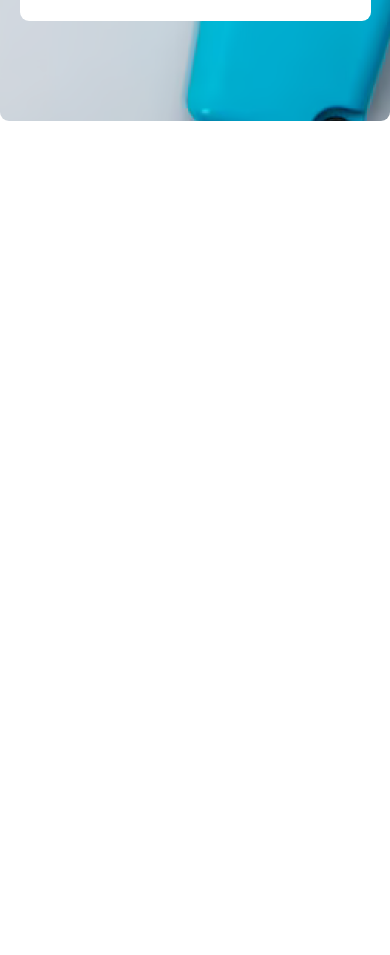
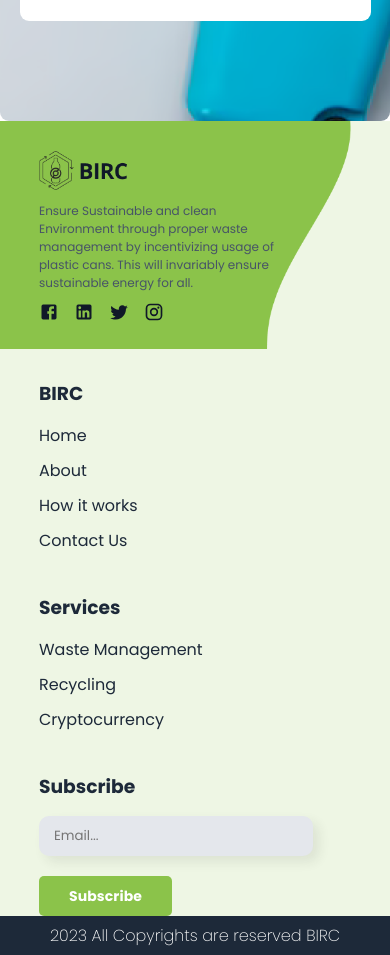
Before and after one commit to Sheila-a/Circle-WMS, a React (Vite) app in the folder client/: page /login in a window 390 px wide. Shown: the part 780-1735 px from the top of the page. Before the commit the page ends 901 px from the top, so only its background shows below. Built offline with nearby package versions, Linux system fonts and the light colour scheme.

Commit message:
Home Page 90%

```diff
--- a/client/package.json
+++ b/client/package.json
@@ -10,6 +10,10 @@
     "preview": "vite preview"
   },
   "dependencies": {
+    "@emotion/react": "^11.11.0",
+    "@emotion/styled": "^11.11.0",
+    "@mui/icons-material": "^5.11.16",
+    "@mui/material": "^5.12.3",
     "react": "^18.2.0",
     "react-dom": "^18.2.0",
     "react-router-dom": "^6.11.1"
--- a/client/src/App.jsx
+++ b/client/src/App.jsx
@@ -5,6 +5,7 @@ import Signup from "./userAuthenticate/Signup/Signup";
 import Button from "./userAuthenticate/Button/Button";
 import Home from "./Page/Home/Home";
 import Navbar from "./Components/Navbar/Navbar";
+import Footer from "./Components/Footer/Footer";
 function App() {
   const [isLoggedIn, setIsLoggedIn] = useState(false);
 
@@ -19,7 +20,6 @@ function App() {
           Working
         </h1> */}
         {/* <Route path="/login" element={<Home />} /> */}
-        <Routes></Routes>
 
         <Button
           style={{ background: "#1877F2", width: "180px", marginTop: "45px" }}
@@ -40,6 +40,7 @@ function App() {
           />
           <Route path="/login" element={<Login Clickhandler={handleLogin} />} />
         </Routes>
+        <Footer />
       </>
     );
   }
--- /dev/null
+++ b/client/src/Components/Footer/Footer.jsx
@@ -0,0 +1,84 @@
+import InstagramIcon from "@mui/icons-material/Instagram";
+import FacebookIcon from "@mui/icons-material/Facebook";
+import TwitterIcon from "@mui/icons-material/Twitter";
+import LinkedInIcon from "@mui/icons-material/LinkedIn";
+import FLOGO from "../../assets/logo.png";
+import Button from "../Button/Button";
+import design from "./style.module.css";
+const Footer = () => {
+  return (
+    <div className={design.Footer_wrapper}>
+      <div className={design.Footer_container}>
+        <div className={design.Footer_col}>
+          <img src={FLOGO} alt="" className={design.Footer_logo} />
+
+          <p>
+            Ensure Sustainable and clean Environment through proper waste
+            management by incentivizing usage of plastic cans. This will
+            invariably ensure sustainable energy for all.
+          </p>
+          <div className={design.Footer_icons}>
+            <FacebookIcon
+              className={design.Footer_ico}
+              style={{ fontSize: "200%" }}
+            />
+            <LinkedInIcon
+              className={design.Footer_ico}
+              style={{ fontSize: "200%" }}
+            />
+            <TwitterIcon
+              className={design.Footer_ico}
+              style={{ fontSize: "200%" }}
+            />
+            <InstagramIcon
+              className={design.Footer_ico}
+              style={{ fontSize: "200%" }}
+            />
+          </div>
+        </div>
+        <div className={design.Footer_cols}>
+          <h3>BIRC</h3>
+          <p>Home</p>
+          <p>About</p>
+          <p>How it works</p>
+          <p>Contact Us</p>
+        </div>
+        <div className={design.Footer_cols}>
+          {" "}
+          <h3>Services</h3>
+          <p>Waste Management</p>
+          <p>Recycling</p>
+          <p>Cryptocurrency</p>
+        </div>
+        <div className={design.Footer_cols}>
+          <h3>Subscribe</h3>
+          <form>
+            <label htmlFor="email"></label>
+            <input
+              type="email"
+              id="email"
+              placeholder="Email..."
+              className={design.Footer_input}
+              // value={email}
+              // onChange={(e) => setEmail(e.target.value)}
+              required
+            />
+            <Button
+              content="Subscribe"
+              style={{
+                backgroundColor: "#8BC34A",
+                marginLeft: "0",
+                border: "none",
+              }}
+            />
+          </form>
+        </div>
+      </div>
+      <p className={design.Footer_bottom}>
+        2023 All Copyrights are reserved BIRC
+      </p>
+    </div>
+  );
+};
+
+export default Footer;
--- /dev/null
+++ b/client/src/Components/Footer/style.module.css
@@ -0,0 +1,171 @@
+.Footer_wrapper {
+  background-color: #eef6e4;
+}
+
+.Footer_container {
+  padding-right: 10vw;
+
+  /* padding: 30px 10vw 30px 0; */
+  display: flex;
+  /* align-items: center; */
+}
+
+.Footer_col {
+  padding: 30px 70px 30px 10vw;
+  margin-right: 80px;
+  width: 48%;
+  background-image: url(../../assets/foot-bg.png);
+  background-size: 100%;
+}
+
+.Footer_col p {
+  color: #475467;
+  margin-bottom: 30px;
+}
+
+.Footer_logo {
+  margin-bottom: 10px;
+  width: 120px;
+  object-fit: cover;
+}
+
+.Footer_cols {
+  padding-top: 30px;
+  width: 17.3%;
+  color: #1d2939;
+}
+
+.Footer_cols h3 {
+  margin-bottom: 15px;
+}
+
+.Footer_cols p {
+  margin-bottom: 10px;
+}
+
+.Footer_ico {
+  margin-right: 15px;
+  color: #101828;
+  cursor: pointer;
+}
+
+.Footer_ico:hover {
+  color: #fff;
+  transition: 0.4s ease;
+}
+
+.Footer_input {
+  background-color: #e4e7ec;
+  border: 0;
+  padding: 10px 2px 10px 15px;
+  box-shadow: 6px 6px 12px rgba(41, 41, 41, 0.09);
+  border-radius: 10px;
+  margin-bottom: 20px;
+}
+
+input:focus {
+  border: 2px solid #8bc34a;
+  outline: none;
+}
+
+.Footer_bottom {
+  text-align: center;
+  background-color: #1d2939;
+  color: #fff;
+  font-weight: 200;
+  padding: 7px 0;
+}
+
+@media (max-width: 1196px) {
+  .Footer_col {
+    background-repeat: no-repeat;
+    margin-right: 40px;
+    padding-bottom: 20px;
+  }
+}
+
+@media (max-width: 1152px) {
+  .Footer_container {
+    flex-direction: column;
+  }
+
+  .Footer_cols {
+    margin-left: 10vw;
+  }
+
+  .Footer_cols {
+    width: 100%;
+  }
+
+  .Footer_col {
+    width: 60%;
+  }
+
+  .Footer_input {
+    margin-right: 20px;
+    margin-bottom: 20px;
+  }
+}
+
+@media (max-width: 825px) {
+  .Footer_col {
+    width: 70%;
+  }
+}
+
+@media (max-width: 685px) {
+  .Footer_col {
+    width: 80%;
+  }
+}
+
+@media (max-width: 585px) {
+  .Footer_col {
+    width: 95%;
+  }
+}
+
+@media (max-width: 481px) {
+  .Footer_col {
+    width: 100%;
+    margin-right: 0;
+    padding-right: 65px;
+  }
+}
+
+@media (max-width: 447px) {
+  .Footer_col {
+    padding-right: 65px;
+  }
+
+  .Footer_logo {
+    margin-bottom: 5px;
+  }
+
+  .Footer_col p {
+    margin-bottom: 10px;
+    font-size: 15px;
+  }
+}
+
+@media (max-width: 423px) {
+  .Footer_col p {
+    margin-bottom: 10px;
+    font-size: 12px;
+  }
+
+  .Footer_ico {
+    font-size: 20px !important;
+  }
+
+  .Footer_logo {
+    width: 90px;
+  }
+}
+
+@media (max-width: 338px) {
+  .Footer_col {
+    background-size: cover;
+    margin-right: 0;
+  }
+}
--- a/client/src/Components/Navbar/Navbar.jsx
+++ b/client/src/Components/Navbar/Navbar.jsx
@@ -14,6 +14,8 @@ const Navbar = () => {
       setActiveItem("how-it-works");
     } else if (location.pathname === "/contact-us") {
       setActiveItem("contact-us");
+    } else if (location.pathname === "/about") {
+      setActiveItem("about");
     }
   }, [location]);
   // define active and inactive colors
@@ -43,6 +45,14 @@ const Navbar = () => {
             <span className={`${styles.line} ${styles.line3}`}></span>
           </div>
           <ul className={styles.menuItems}>
+            <li>
+              <Link
+                to="/about"
+                style={activeItem === "about" ? activeLinkStyle : {}}
+              >
+                About
+              </Link>
+            </li>
             <li>
               <Link
                 to="/how-it-works"
--- a/client/src/Page/Home/HomeComponents/HowItWorks/HowItWorks.jsx
+++ b/client/src/Page/Home/HomeComponents/HowItWorks/HowItWorks.jsx
@@ -10,12 +10,22 @@ import Work7 from "../../../../assets/work7.png";
 const HowItWorks = () => {
   return (
     <div className={design.HowItWorks_container}>
-      <h1>How It Works</h1>
-      <p style={{ marginBottom: "100px" }}>
+      <h1 data-aos="fade-up" data-aos-duration="1000">
+        How It Works
+      </h1>
+      <p
+        style={{ marginBottom: "100px" }}
+        data-aos="fade-up"
+        data-aos-duration="1000"
+      >
         We manage and recycle your waste in these simple steps.
       </p>
       <div className={design.HowItWorks_cards}>
-        <div className={design.HowItWorks_card_item}>
+        <div
+          className={design.HowItWorks_card_item}
+          data-aos="zoom-out"
+          data-aos-duration="1000"
+        >
           <img src={Work1} alt="" />
           <h3>Register</h3>
           <p>
@@ -23,7 +33,11 @@ const HowItWorks = () => {
             rewards program.
           </p>
         </div>
-        <div className={design.HowItWorks_card_item}>
+        <div
+          className={design.HowItWorks_card_item}
+          data-aos="zoom-in"
+          data-aos-duration="1500"
+        >
           <img src={Work2} alt="" />
           <h3>Dispose</h3>
           <p>
@@ -31,7 +45,11 @@ const HowItWorks = () => {
             on-site bins to get your USDC.
           </p>
         </div>
-        <div className={design.HowItWorks_card_item}>
+        <div
+          className={design.HowItWorks_card_item}
+          data-aos="zoom-out"
+          data-aos-duration="1000"
+        >
           <img src={Work3} alt="" />
           <h3>AI-Based Recognition</h3>
           <p>
@@ -39,7 +57,11 @@ const HowItWorks = () => {
             wastes thrown into the bin.
           </p>
         </div>
-        <div className={design.HowItWorks_card_item}>
+        <div
+          className={design.HowItWorks_card_item}
+          data-aos="zoom-in"
+          data-aos-duration="1000"
+        >
           <img src={Work4} alt="" />
           <h3>Automatic Sorting</h3>
           <p>
@@ -47,7 +69,11 @@ const HowItWorks = () => {
             their appropriate sections.
           </p>
         </div>
-        <div className={design.HowItWorks_card_item}>
+        <div
+          className={design.HowItWorks_card_item}
+          data-aos="zoom-out"
+          data-aos-duration="1500"
+        >
           <img src={Work5} alt="" />
           <h3>Weighing Waste</h3>
           <p>
@@ -55,7 +81,11 @@ const HowItWorks = () => {
             used to determine the reward to be given to the user.
           </p>
         </div>
-        <div className={design.HowItWorks_card_item}>
+        <div
+          className={design.HowItWorks_card_item}
+          data-aos="zoom-in"
+          data-aos-duration="1000"
+        >
           <img src={Work6} alt="" />
           <h3>User Reward</h3>
           <p>
@@ -63,7 +93,11 @@ const HowItWorks = () => {
             disposed.
           </p>
         </div>
-        <div className={`${design.HowItWorks_card_item} ${design.stranger}`}>
+        <div
+          className={`${design.HowItWorks_card_item} ${design.stranger}`}
+          data-aos="zoom-in"
+          data-aos-duration="1000"
+        >
           <img src={Work7} alt="" />
           <h3>Recycle</h3>
           <p>
--- a/client/src/Page/Home/HomeComponents/TrackBIRC/TrackBIRC.jsx
+++ b/client/src/Page/Home/HomeComponents/TrackBIRC/TrackBIRC.jsx
@@ -4,8 +4,16 @@ import Track from "../../../../assets/track.png";
 const TrackBIRC = () => {
   return (
     <div className={design.TrackBIRC_container}>
-      <h1>Track Your BIRC Activities</h1>
-      <img src={Track} alt="" className={design.TrackBIRC_img} />
+      <h1 data-aos="fade-up" data-aos-duration="1000">
+        Track Your BIRC Activities
+      </h1>
+      <img
+        src={Track}
+        alt=""
+        className={design.TrackBIRC_img}
+        data-aos="flip-down"
+        data-aos-duration="1000"
+      />
     </div>
   );
 };
```
Also changed, not shown: client/src/Page/Home/HomeComponents/WhatWeDo/WhatWeDo.jsx (+23 -5 lines), client/src/assets/foot-bg.png (added), 1 other file (tests, documents, lock files or other folders).
